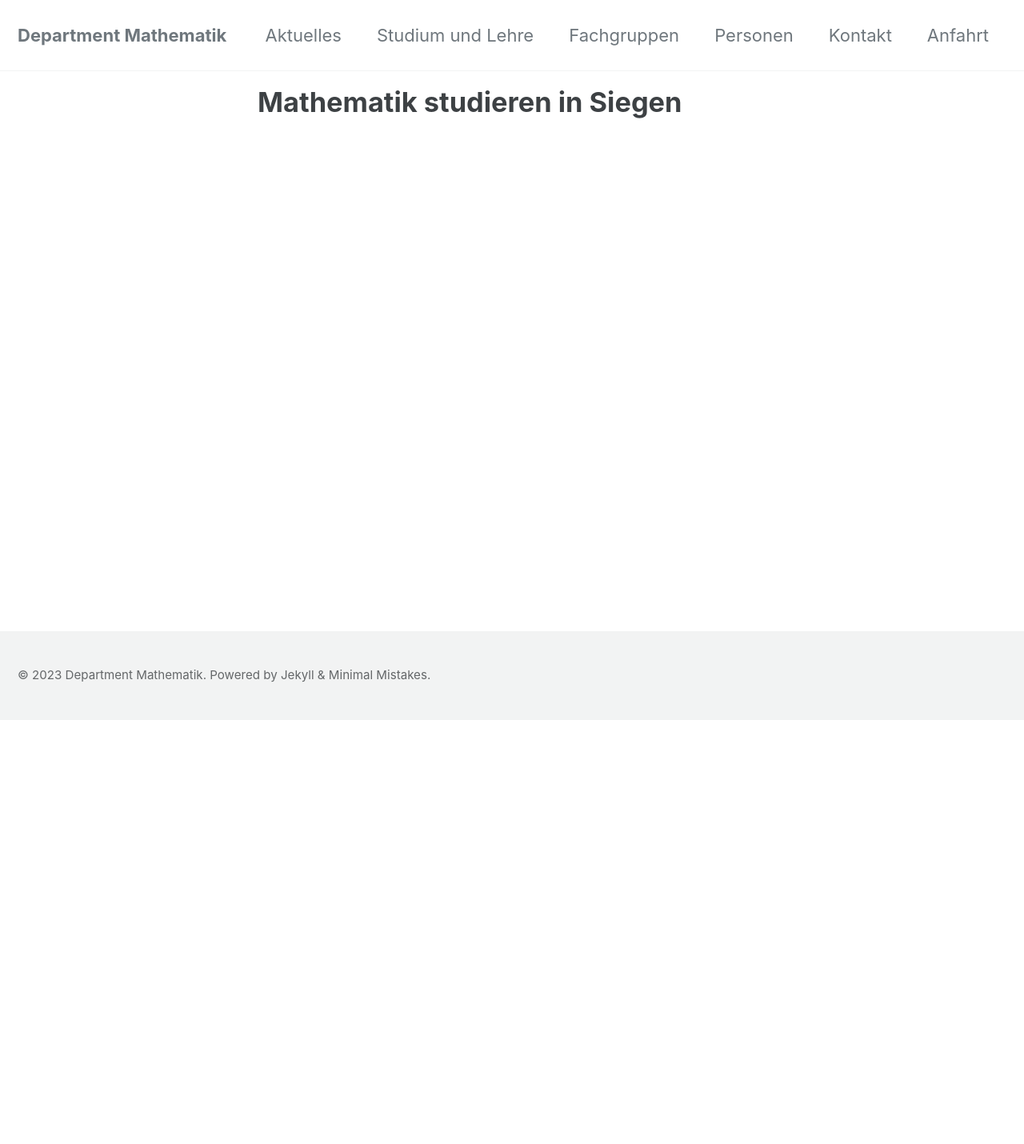
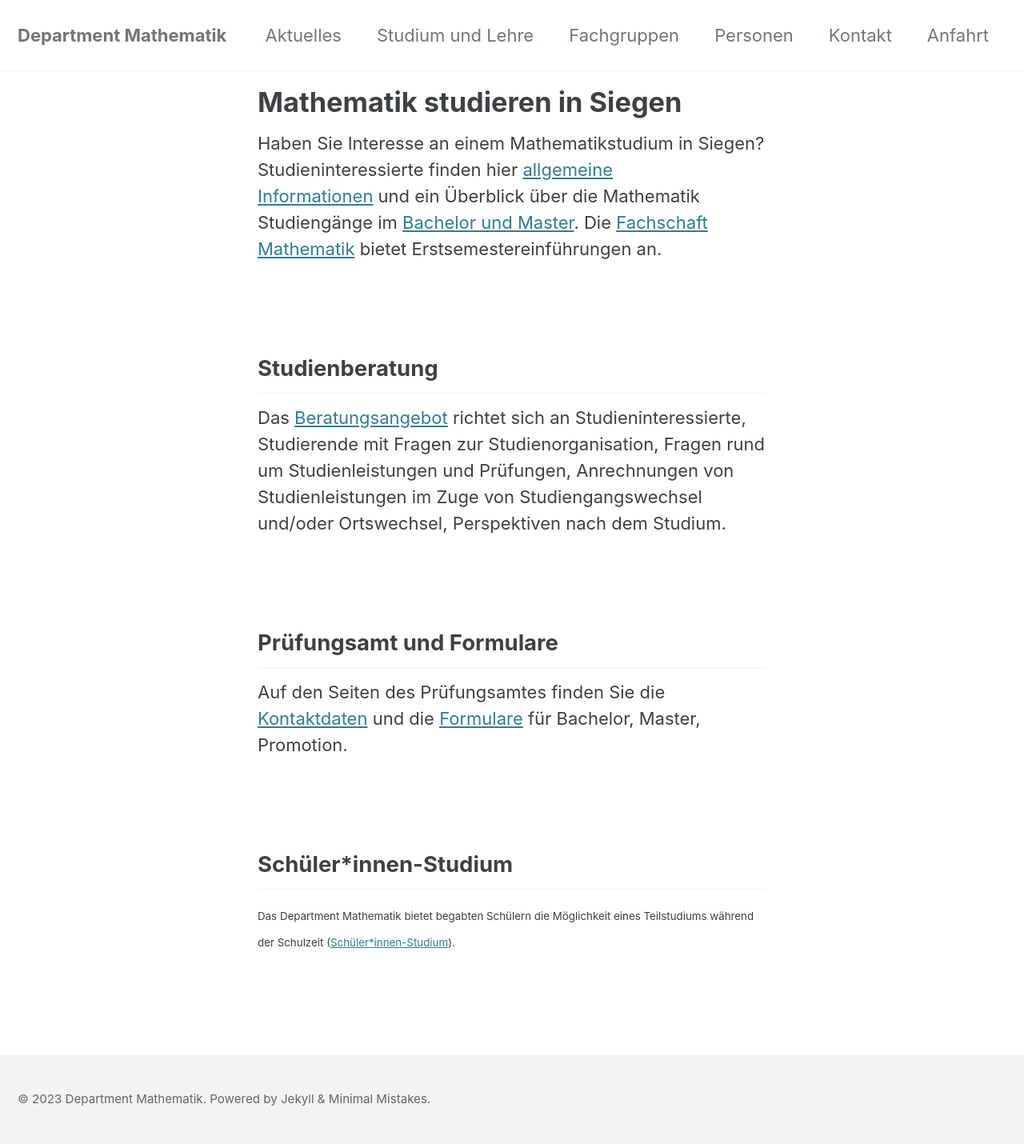
Before and after one commit to oceanbang/project, a Jekyll site: the page built from _pages/studiumundlehre.md, in a window 1280 px wide. Shown: the whole page at 80% size. Built offline with Jekyll 4.4.1, drawn with Linux system fonts in a browser that asks for light colours; cached includes are drawn as plain includes; before the commit the page ends 900 px from its top, so only the background shows below that.

Commit message:
Update studiumundlehre.md

```diff
--- a/_pages/studiumundlehre.md
+++ b/_pages/studiumundlehre.md
@@ -3,3 +3,20 @@ layout: single
 title: "Mathematik studieren in Siegen"
 permalink: /studiumundlehre/
 ---
+
+<p>     Haben Sie Interesse an einem Mathematikstudium in Siegen? Studieninteressierte finden hier&nbsp;<a target="_blank" href="https://www.uni-siegen.de/fb6/fb6/studiumundlehre/studieninteressierte/studieninteressierte.html?lang=de" class="
+	  cd_extlink">allgemeine Informationen</a>&nbsp;und ein Überblick über die Mathematik Studiengänge im <a target="_blank" href="https://www.uni-siegen.de/fb6/fb6/studiumundlehre/studiengaenge/studiengaenge.html" class="
+	  cd_extlink">Bachelor und Master</a>. Die <a href="https://fsr6.wordpress.com/" class=" cd_intlink">Fachschaft Mathematik</a> bietet Erstsemestereinführungen an.</p>
+
+<br>
+
+<h2>Studienberatung</h2>
+<p>     Das <a href="https://www.uni-siegen.de/fb6/fb6/studiumundlehre/studienberatung.html?lang=de" class=" cd_intlink">Beratungsangebot</a>  richtet sich an Studieninteressierte, Studierende mit Fragen zur Studienorganisation, Fragen rund um Studienleistungen und Prüfungen, Anrechnungen von Studienleistungen im Zuge von Studiengangswechsel und/oder Ortswechsel, Perspektiven nach dem Studium.</p>
+<br>
+
+<h2>Prüfungsamt und Formulare</h2>
+<p>     Auf den Seiten des Prüfungsamtes finden Sie die <a href="https://www.uni-siegen.de/fb6/fb6/studiumundlehre/pruefungsamt.html?lang=de" class=" cd_intlink">Kontaktdaten</a> und die <a href="https://www.uni-siegen.de/fb6/fb6/studiumundlehre/formulare.html?lang=de" class=" cd_intlink">Formulare</a> für Bachelor, Master, Promotion.</p>
+
+<br>
+<h2>Schüler*innen-Studium</h2>
+<p><span style="font-size: 10pt">Das Department Mathematik bietet begabten Schülern die Möglichkeit eines Teilstudiums während der Schulzeit (</span><a href="https://www.uni-siegen.de/fb6/fb6/studiumundlehre/schueler/index.html?lang=de" style="font-size: 10pt" class=" cd_intlink">Schüler*innen-Studium</a><span style="font-size: 10pt">).</span>&nbsp;</p>
```
